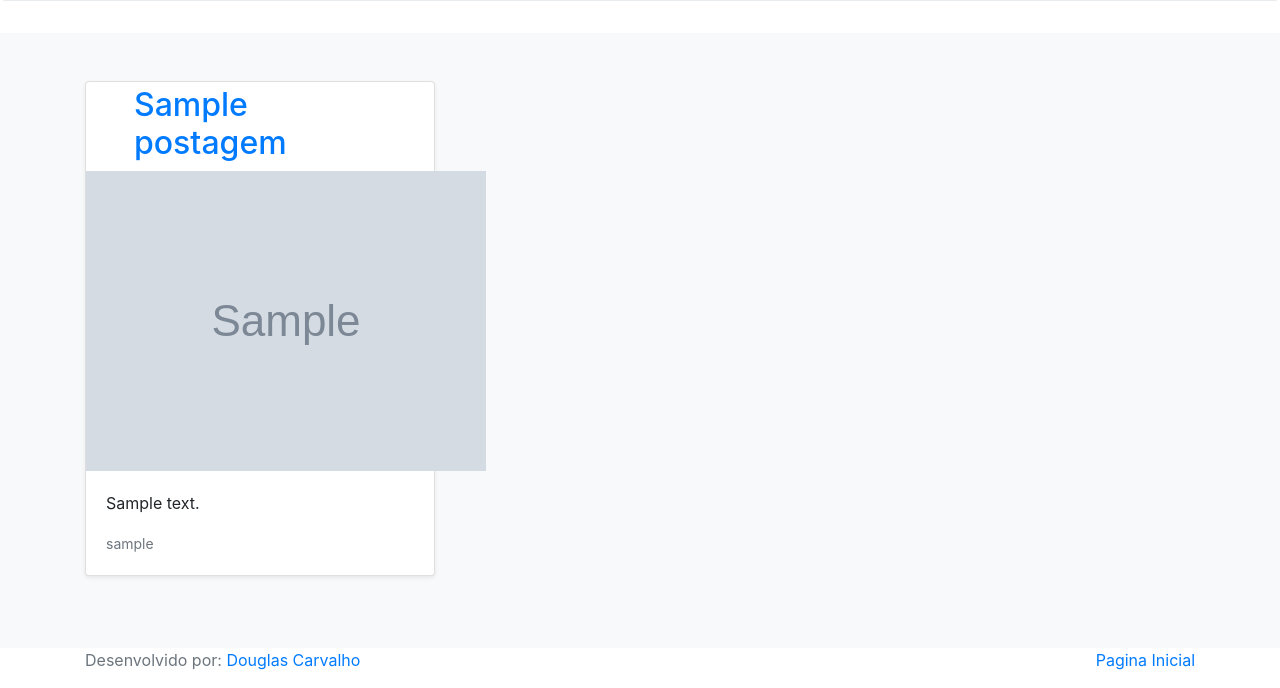
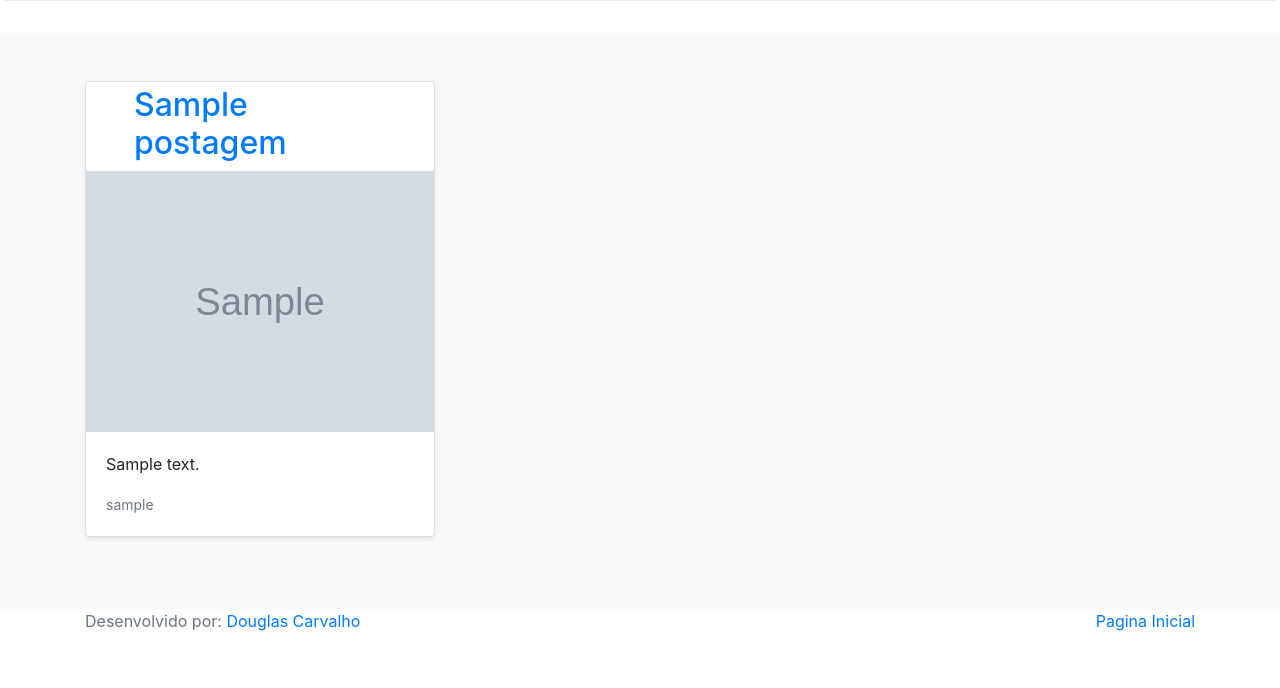
Before and after one commit to Dodots/Projeto_Album, a Django app: page / in a window 1280 px wide. Shown: the part 409-1097 px from the top of the page. After the commit the page ends 1040 px from the top, so only its background shows below. Run offline with Django 3.2, Linux system fonts and the light colour scheme; tables that the repository leaves empty hold one stand-in row (values such as "Sample post"); grey boxes marked "Sample" are stand-in pictures; some libraries are stand-ins or nearby versions.

Commit message:
arrumando front-end

```diff
--- a/templates/postagem/index.html
+++ b/templates/postagem/index.html
@@ -40,7 +40,7 @@
                         <a href="{% url 'postagem' postagem.id %}"><h2 class="titulo_img">{{ postagem.titulo }}</h2></a>
                         </div>
                         <div class="div_img_list">
-                            <a href="{% url 'postagem' postagem.id %}"><img class="imagem_centralizada" src="{{ postagem.foto_postagem.url }}" alt=""></a>
+                            <a href="{% url 'postagem' postagem.id %}"><img width=100% src="{{ postagem.foto_postagem.url }}" alt=""></a>
                         </div>
                         <div class="card-body">
                             <p class="card-text paragrafo_list">{{ postagem.descricao }}</p>
```
